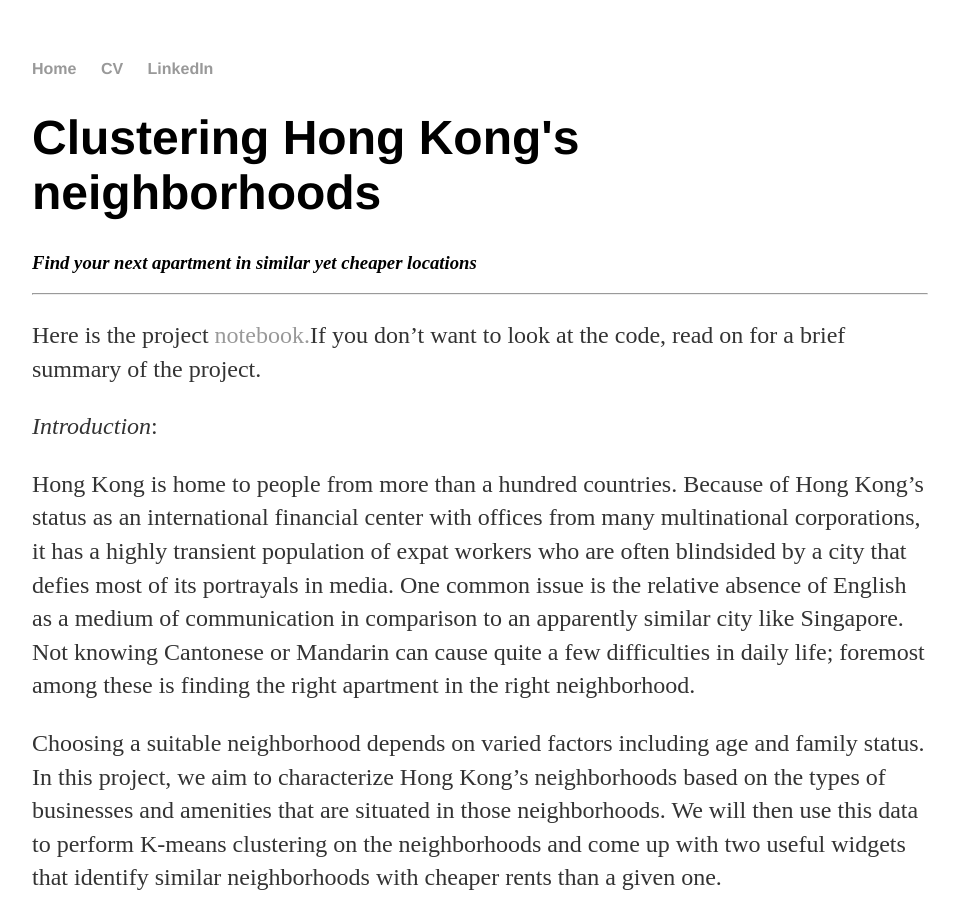
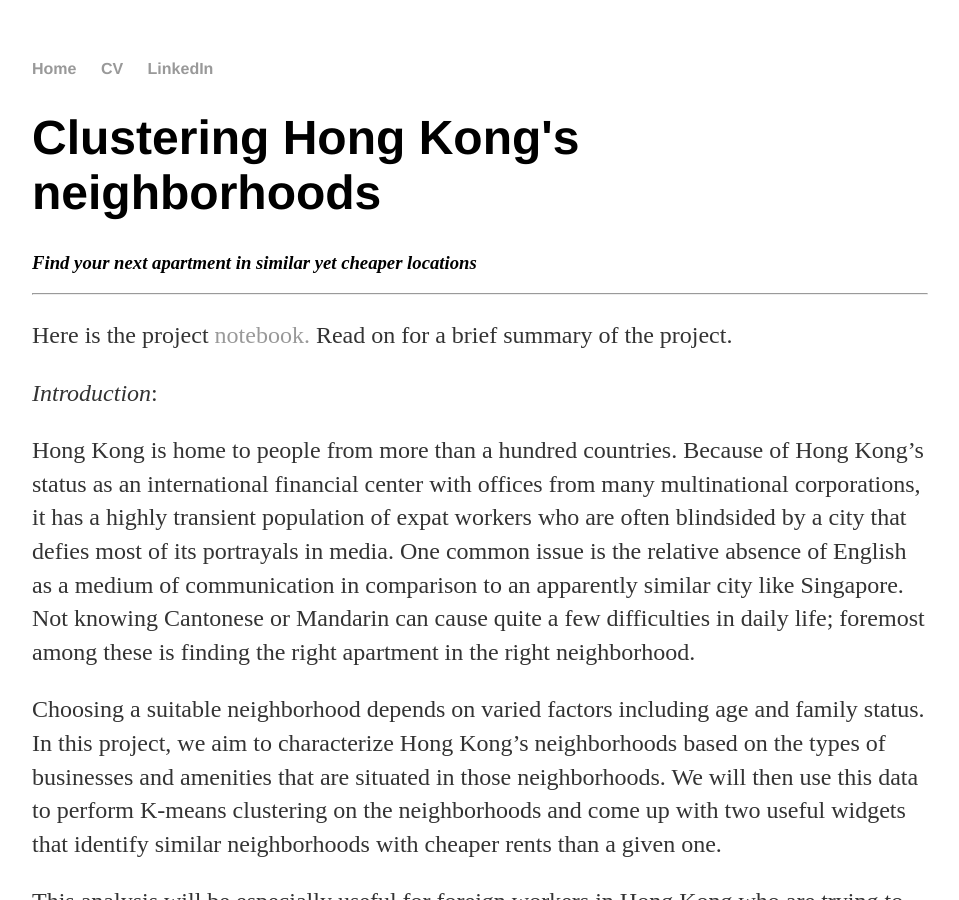
Before and after one commit to h2kh/h2kh.github.io, a Jekyll site: the page built from _posts/2019-06-03-Neighborhood-clustering.md, in a window 1280 px wide and 900 px high. Shown: the whole window, without its empty margins (160-1119 px from the left). Built offline with Jekyll 4.4.1, drawn with Linux system fonts in a browser that asks for light colours.

Commit message:
Update 2019-06-03-Neighborhood-clustering.md

```diff
--- a/_posts/2019-06-03-Neighborhood-clustering.md
+++ b/_posts/2019-06-03-Neighborhood-clustering.md
@@ -5,7 +5,7 @@ title: "Clustering Hong Kong's neighborhoods"
 
 ### *Find your next apartment in similar yet cheaper locations*
 ---------
-Here is the project [notebook.](https://nbviewer.jupyter.org/github/h2kh/Hong-Kong-neighborhood-clustering/blob/master/Hong%20Kong%20neighborhoods.ipynb)If you don't want to look at the code, read on for a brief summary of the project.
+Here is the project [notebook.](https://nbviewer.jupyter.org/github/h2kh/Hong-Kong-neighborhood-clustering/blob/master/Hong%20Kong%20neighborhoods.ipynb) Read on for a brief summary of the project.
 
 
 _Introduction_:
```
